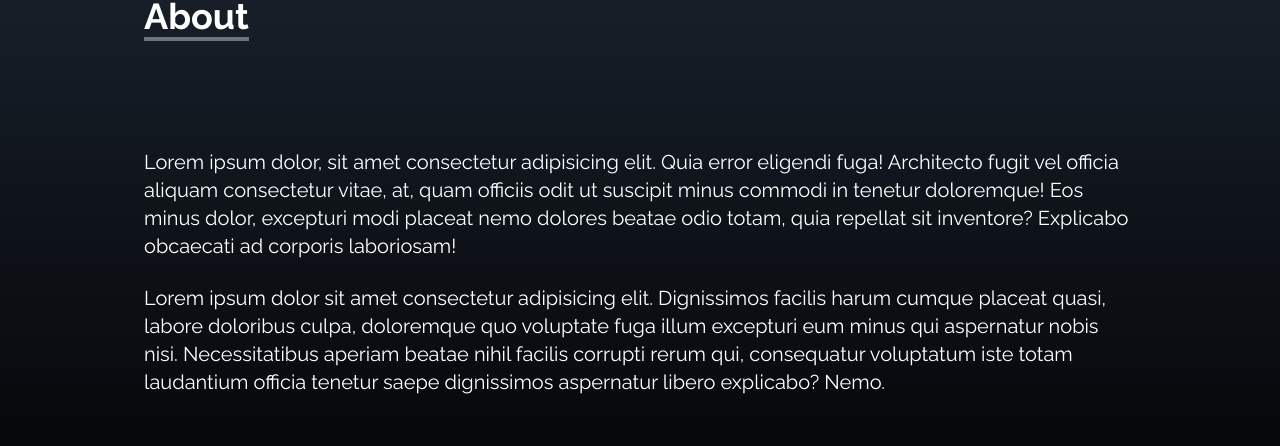
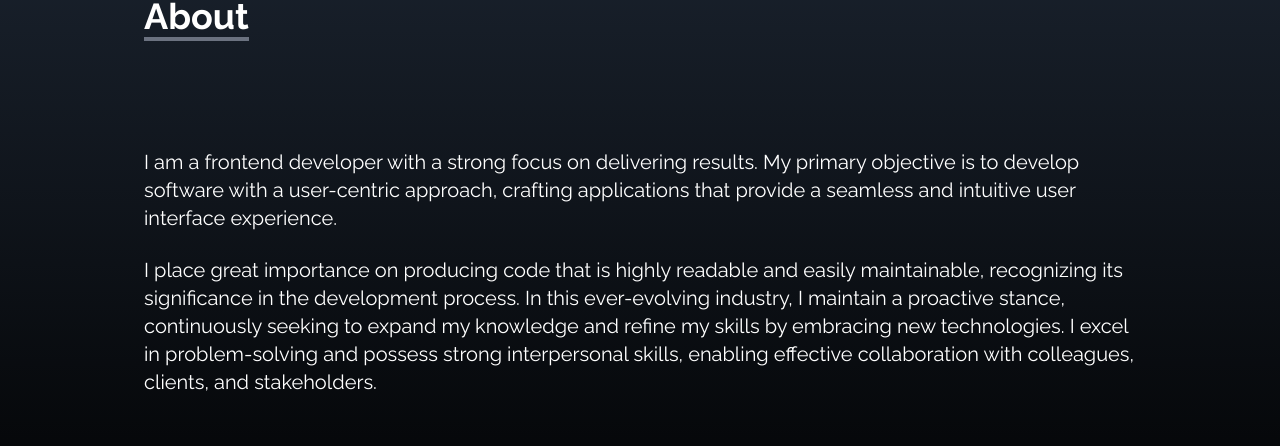
Before and after one commit to andreyryaboy/react-portfolio, a React (Create React App) app: page / in a window 1280 px wide. Shown: the part 1004-1450 px from the top of the page. Built offline with nearby package versions, Linux system fonts and the light colour scheme.

Commit message:
change about info

```diff
--- a/src/components/About.jsx
+++ b/src/components/About.jsx
@@ -13,21 +13,20 @@ const About = () => {
           </p>
         </div>
         <p className="text-xl mt-20">
-          Lorem ipsum dolor, sit amet consectetur adipisicing elit. Quia error
-          eligendi fuga! Architecto fugit vel officia aliquam consectetur vitae,
-          at, quam officiis odit ut suscipit minus commodi in tenetur
-          doloremque! Eos minus dolor, excepturi modi placeat nemo dolores
-          beatae odio totam, quia repellat sit inventore? Explicabo obcaecati ad
-          corporis laboriosam!
+          I am a frontend developer with a strong focus on delivering results.
+          My primary objective is to develop software with a user-centric
+          approach, crafting applications that provide a seamless and intuitive
+          user interface experience.
         </p>
         <br />
         <p className="text-xl">
-          Lorem ipsum dolor sit amet consectetur adipisicing elit. Dignissimos
-          facilis harum cumque placeat quasi, labore doloribus culpa, doloremque
-          quo voluptate fuga illum excepturi eum minus qui aspernatur nobis
-          nisi. Necessitatibus aperiam beatae nihil facilis corrupti rerum qui,
-          consequatur voluptatum iste totam laudantium officia tenetur saepe
-          dignissimos aspernatur libero explicabo? Nemo.
+          I place great importance on producing code that is highly readable and
+          easily maintainable, recognizing its significance in the development
+          process. In this ever-evolving industry, I maintain a proactive
+          stance, continuously seeking to expand my knowledge and refine my
+          skills by embracing new technologies. I excel in problem-solving and
+          possess strong interpersonal skills, enabling effective collaboration
+          with colleagues, clients, and stakeholders.
         </p>
       </div>
     </div>
```
